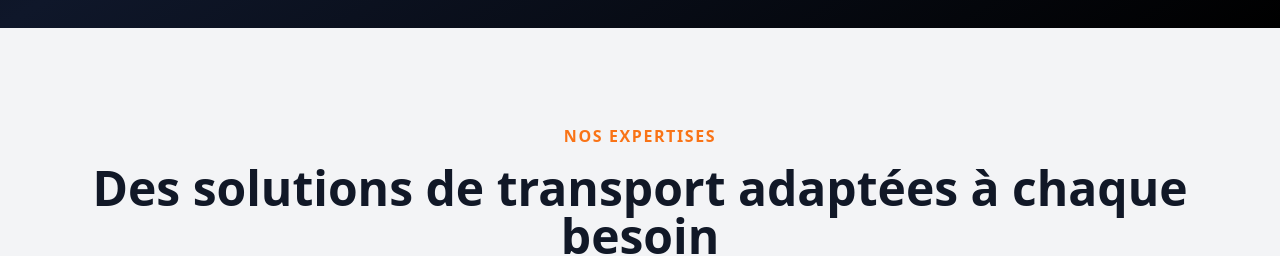
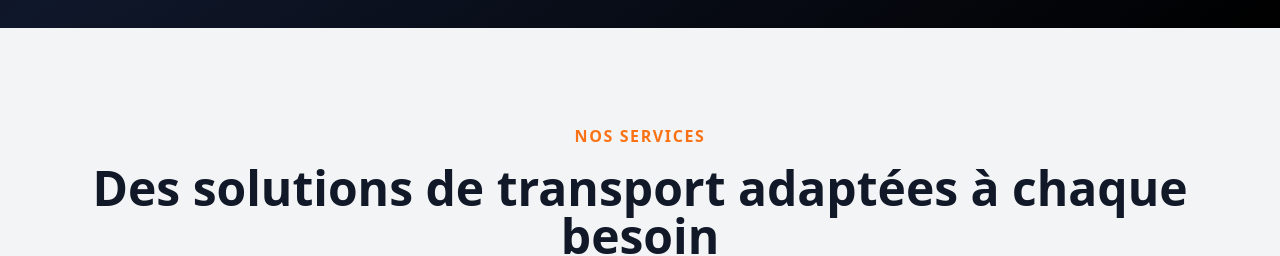
Before and after one commit to jasonvandommele-commits/flashride-logistics, a Next.js app: page / in a window 1280 px wide. Shown: the part 780-1036 px from the top of the page. Built offline with nearby package versions, Linux system fonts and the light colour scheme.

Commit message:
Update page.jsx

```diff
--- a/app/page.jsx
+++ b/app/page.jsx
@@ -118,7 +118,7 @@ export default function FlashrideLogisticsWebsite() {
           <div className="text-center mb-16">
 
             <p className="text-orange-500 font-bold uppercase tracking-widest">
-              Nos expertises
+              Nos services
             </p>
 
             <h2 className="text-5xl font-black mt-4">
```
